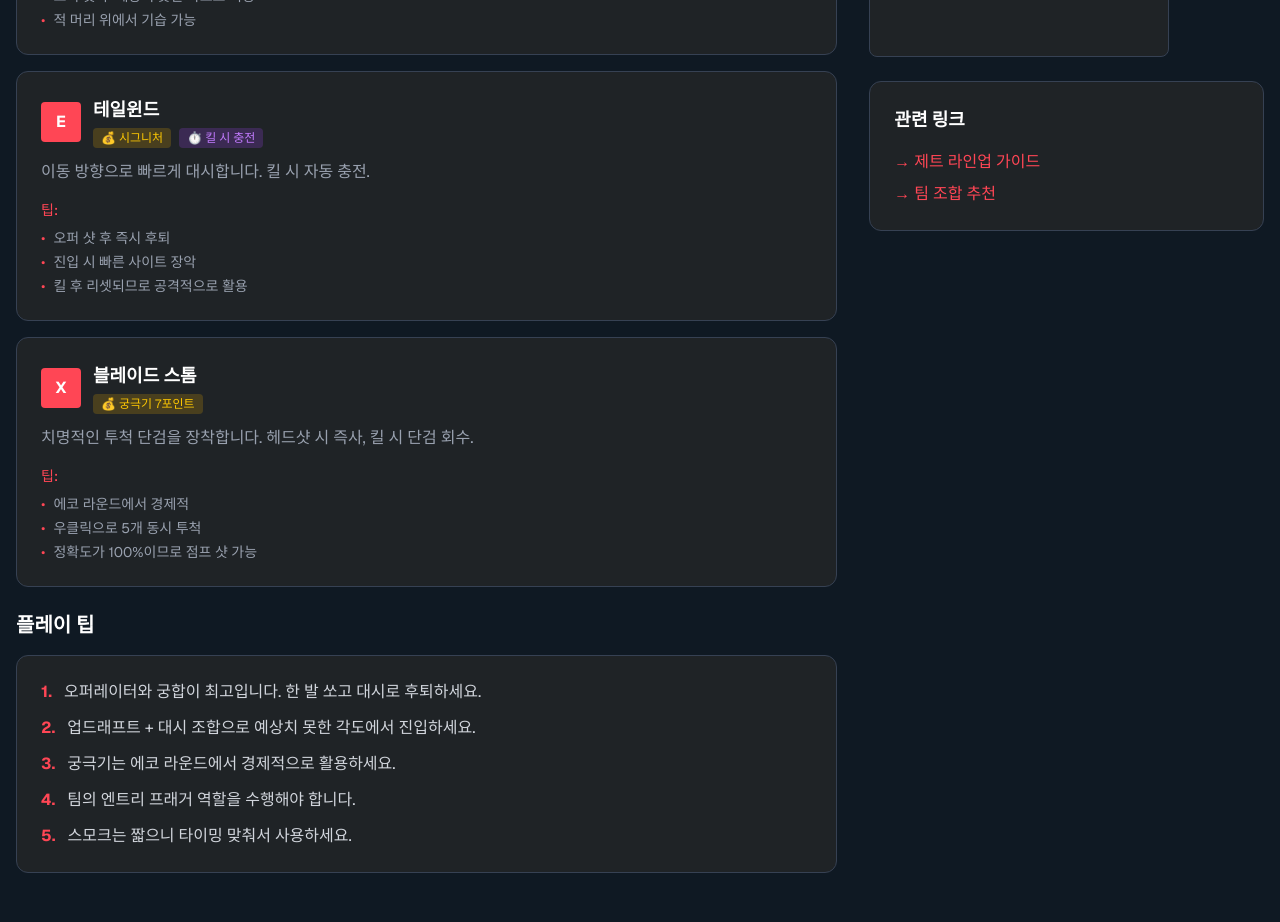
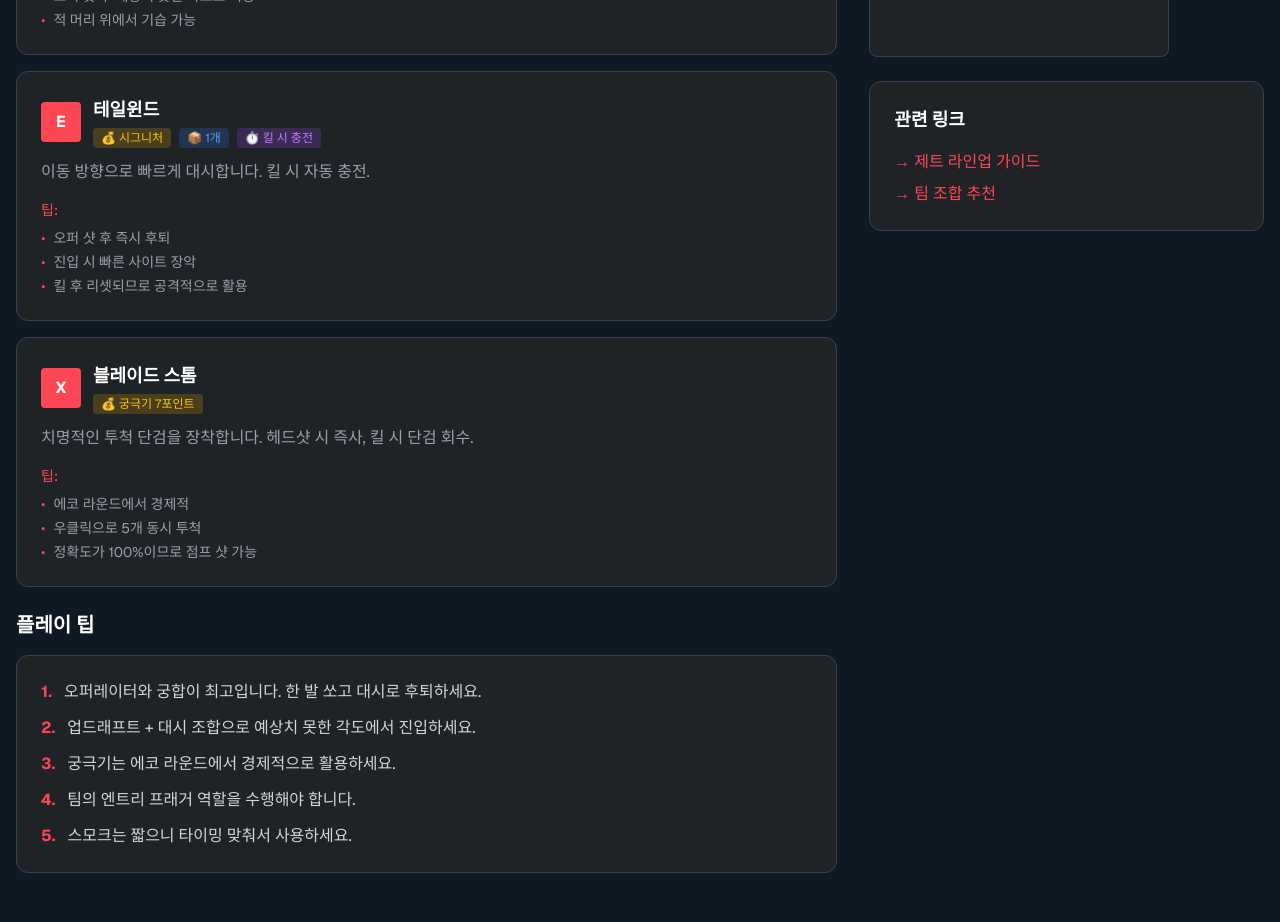
Before and after one commit to fr664731-dot/valorant-strategy, a Next.js app: page /agents/jett in a window 1280 px wide. Shown: the part 940-1862 px from the top of the page. Built offline with nearby package versions, Linux system fonts and the light colour scheme.

Commit message:
Fix skill info badges display condition

```diff
--- a/src/app/agents/[agentId]/page.tsx
+++ b/src/app/agents/[agentId]/page.tsx
@@ -91,22 +91,22 @@ export default async function AgentDetailPage({ params }: { params: Promise<{ ag
                       <h3 className="text-lg font-semibold">{skill.name}</h3>
                       {/* 스킬 정보 배지 */}
                       <div className="flex flex-wrap gap-2 mt-1">
-                        {skill.cost && (
+                        {skill.cost !== undefined && (
                           <span className="text-xs px-2 py-0.5 bg-yellow-500/20 text-yellow-400 rounded">
                             💰 {typeof skill.cost === 'number' ? `${skill.cost} 크레딧` : skill.cost}
                           </span>
                         )}
-                        {skill.charges && skill.charges > 1 && (
+                        {skill.charges !== undefined && (
                           <span className="text-xs px-2 py-0.5 bg-blue-500/20 text-blue-400 rounded">
                             📦 {skill.charges}개
                           </span>
                         )}
-                        {skill.cooldown && (
+                        {skill.cooldown !== undefined && (
                           <span className="text-xs px-2 py-0.5 bg-purple-500/20 text-purple-400 rounded">
                             ⏱️ {skill.cooldown}
                           </span>
                         )}
-                        {skill.duration && (
+                        {skill.duration !== undefined && (
                           <span className="text-xs px-2 py-0.5 bg-green-500/20 text-green-400 rounded">
                             ⏳ {skill.duration}
                           </span>
```
